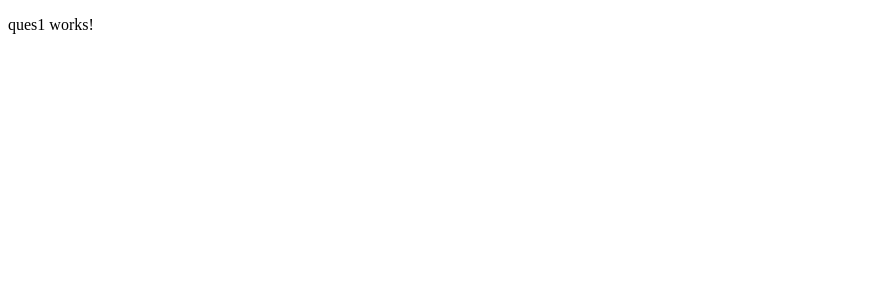
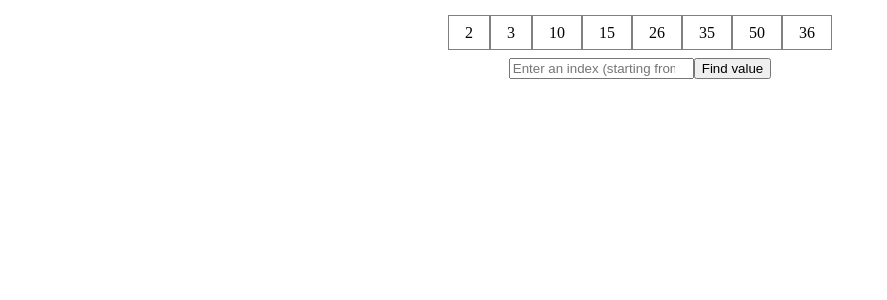
Before and after one commit to PulkitBanta/angular-assignment, an Angular app: page /ques1 in a window 1280 px wide. Shown: the top 300 px of the page, without its empty margins (0-887 px from the left). Built offline with nearby package versions, Linux system fonts and the light colour scheme.

Commit message:
question 1 logic

```diff
--- a/src/app/app.module.ts
+++ b/src/app/app.module.ts
@@ -8,6 +8,7 @@ import { Ques1Component } from './questions/ques1/ques1.component';
 import { Ques2Component } from './questions/ques2/ques2.component';
 import { Ques3Component } from './questions/ques3/ques3.component';
 import { Ques4Component } from './questions/ques4/ques4.component';
+import { FormsModule } from '@angular/forms';
 
 @NgModule({
   declarations: [
@@ -20,6 +21,7 @@ import { Ques4Component } from './questions/ques4/ques4.component';
   ],
   imports: [
     BrowserModule,
+    FormsModule,
     AppRoutingModule
   ],
   providers: [],
--- a/src/app/questions/ques1/ques1.component.css
+++ b/src/app/questions/ques1/ques1.component.css
@@ -0,0 +1,14 @@
+.flex {
+  display: flex;
+  flex-direction: column;
+  align-items: center;
+}
+
+.list-container {
+    margin: 1em 2em;
+}
+
+.val {
+  padding: 0.5em 1em;
+  border: 1px solid gray;
+}
--- a/src/app/questions/ques1/ques1.component.html
+++ b/src/app/questions/ques1/ques1.component.html
@@ -1 +1,19 @@
-<p>ques1 works!</p>
+<div class="flex">
+  <div class="list-container">
+    <span class="val" *ngFor="let val of list">{{ val }}</span>
+  </div>
+
+  <div>
+    <input
+      type="number"
+      name="index"
+      placeholder="Enter an index (starting from 0)"
+      [(ngModel)]="index"
+    />
+    <button (click)="showVal()">Find value</button>
+  </div>
+
+  <div>
+    {{ selectedValue }}
+  </div>
+</div>
--- a/src/app/questions/ques1/ques1.component.ts
+++ b/src/app/questions/ques1/ques1.component.ts
@@ -3,13 +3,19 @@ import { Component, OnInit } from '@angular/core';
 @Component({
   selector: 'app-ques1',
   templateUrl: './ques1.component.html',
-  styleUrls: ['./ques1.component.css']
+  styleUrls: ['./ques1.component.css'],
 })
 export class Ques1Component implements OnInit {
+  constructor() {}
 
-  constructor() { }
+  list: number[] = [2, 3, 10, 15, 26, 35, 50, 36];
 
-  ngOnInit(): void {
+  index: number;
+  selectedValue: number;
+
+  ngOnInit(): void {}
+
+  showVal(): void {
+    this.selectedValue = this.list[this.index];
   }
-
 }
--- a/src/styles.css
+++ b/src/styles.css
@@ -1 +1,4 @@
 /* You can add global styles to this file, and also import other style files */
+* {
+    box-sizing: border-box;
+}
```
